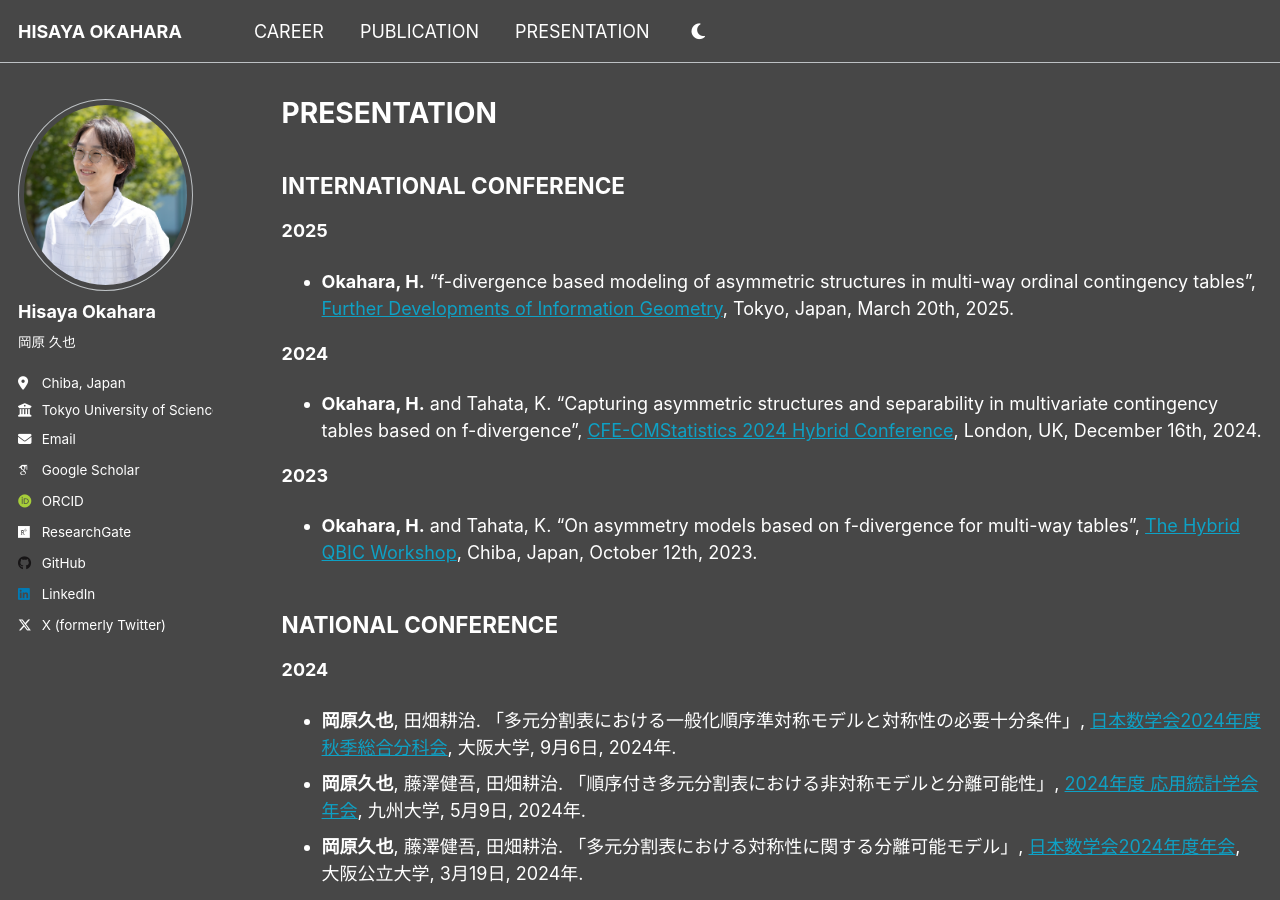
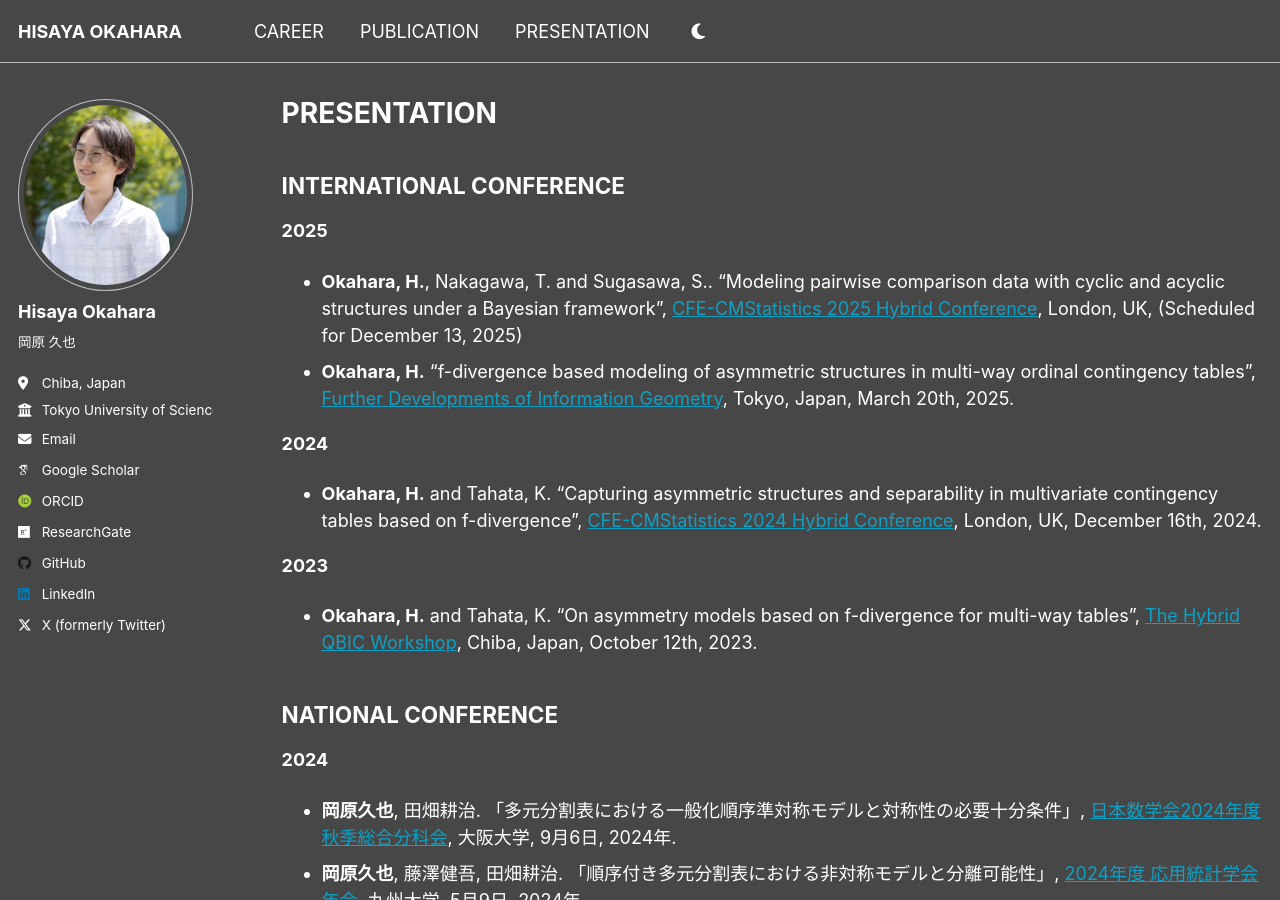
Before and after one commit to h-okahara/h-okahara.github.io, a Jekyll site: the page built from _pages/presentation.md, in a window 1280 px wide and 900 px high. Built offline with Jekyll 4.4.1, drawn with Linux system fonts in a browser that asks for light colours; some web fonts are replaced.

Commit message:
Add conference presentation details for 2025

```diff
--- a/_pages/presentation.md
+++ b/_pages/presentation.md
@@ -8,6 +8,7 @@ author_profile: true
 ## INTERNATIONAL CONFERENCE
 
 **2025**
+- **Okahara, H.**, Nakagawa, T. and Sugasawa, S.. "Modeling pairwise comparison data with cyclic and acyclic structures under a Bayesian framework", [CFE-CMStatistics 2025 Hybrid Conference](https://www.cmstatistics.org//CFECMStatistics2025/index.php), London, UK, (Scheduled for December 13, 2025)
 - **Okahara, H.** "f-divergence based modeling of asymmetric structures in multi-way ordinal contingency tables", [Further Developments of Information Geometry](https://sites.google.com/view/fdig2025/), Tokyo, Japan, March 20th, 2025.
 
 **2024**
```
